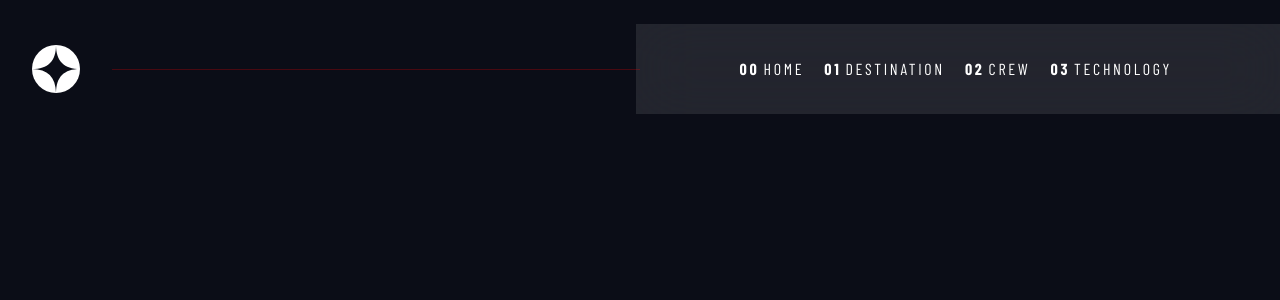
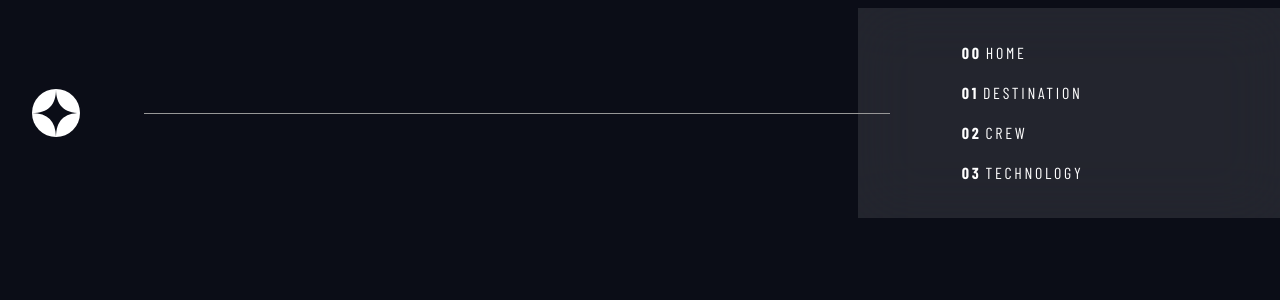
Before and after one commit to Cmmh1101/space-web, a React (Create React App) app: page / in a window 1280 px wide. Shown: the top 300 px of the page. Built offline with nearby package versions, Linux system fonts and the light colour scheme; a web font is replaced by a local one.

Commit message:
navbar desktop update

```diff
--- a/src/components/Navbar.tsx
+++ b/src/components/Navbar.tsx
@@ -21,7 +21,7 @@ const MainNavbar = () => {
       <NavbarBrand href='/' className='nav-brand'>
         <img src='../../assets/shared/logo.svg' alt='logo' />
       </NavbarBrand>
-      <hr className='line d-sm-none d-lg-block ' />
+      <div className='line d-none d-lg-block'></div>
       <NavbarToggler onClick={toggle} className='nav-toggler'>
         <img src='../../assets/shared/icon-hamburger.svg' alt='toggler' />
       </NavbarToggler>
--- a/src/styles/_navbar.scss
+++ b/src/styles/_navbar.scss
@@ -1,20 +1,17 @@
 .navbar {
+  display: flex;
   .container-fluid {
     padding: 0;
     margin: 0;
   }
-
   .nav-brand {
     margin: 2rem;
   }
-
   .line {
-    height: 1px;
-    position: relative;
-    background: red;
+    border-top: 1px solid #979797;
     width: 100%;
-    max-width: 33rem;
-    margin-right: -2.5rem;
+    margin-left: 2rem;
+    margin-right: -2rem;
     z-index: 2;
   }
   .nav-toggler {
@@ -22,7 +19,11 @@
     margin-right: 2.5rem;
   }
   .collapse {
+    display: flex;
+    flex-direction: row;
     .nav {
+      display: flex;
+      flex-direction: row;
       padding: 25px 6rem;
       min-width: 6rem;
       background: hsl(0, 0%, 100%, 0.1);
@@ -33,7 +34,7 @@
           background: hsl(0, 0%, 100%, 0);
           color: $light-color;
           font-weight: 400;
-          padding-right: 0.75rem;
+          padding-right: 2rem;
           span {
             background: hsl(0, 0%, 100%, 0);
             font-weight: 700;
```
